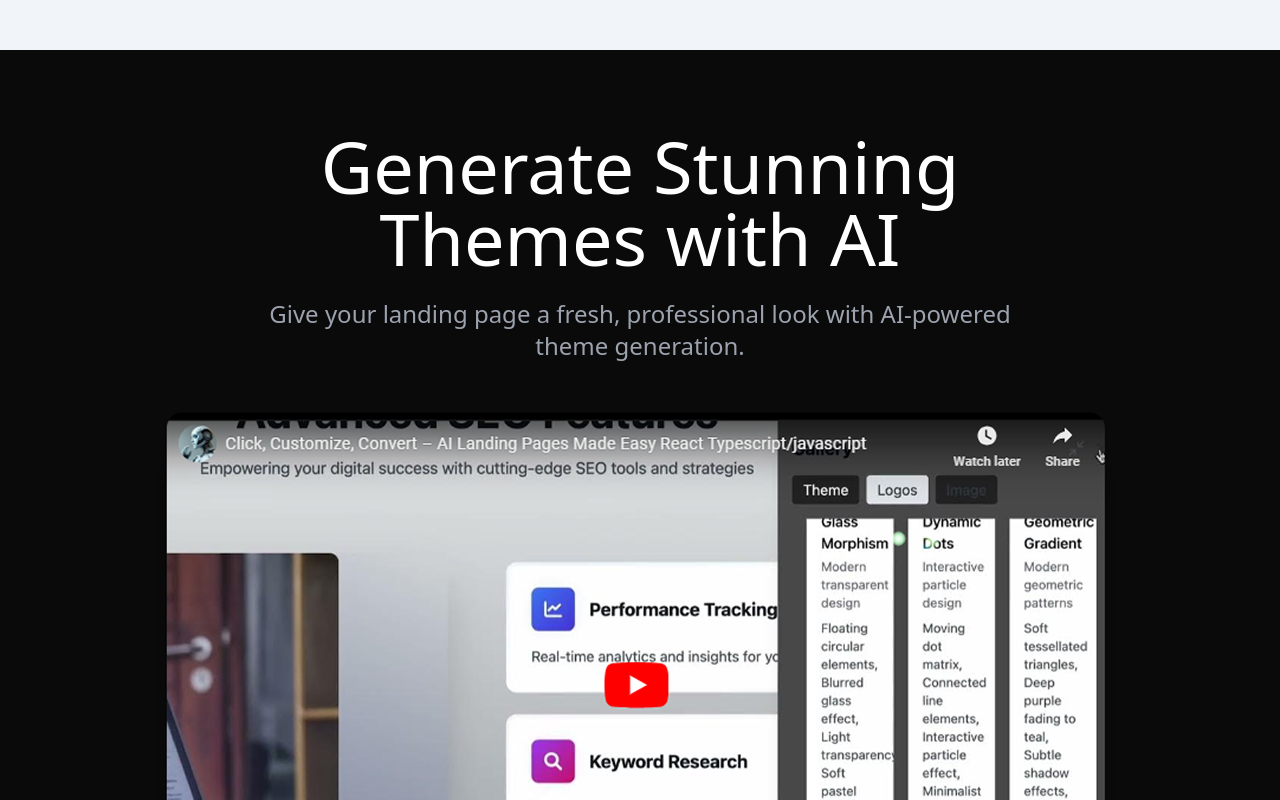
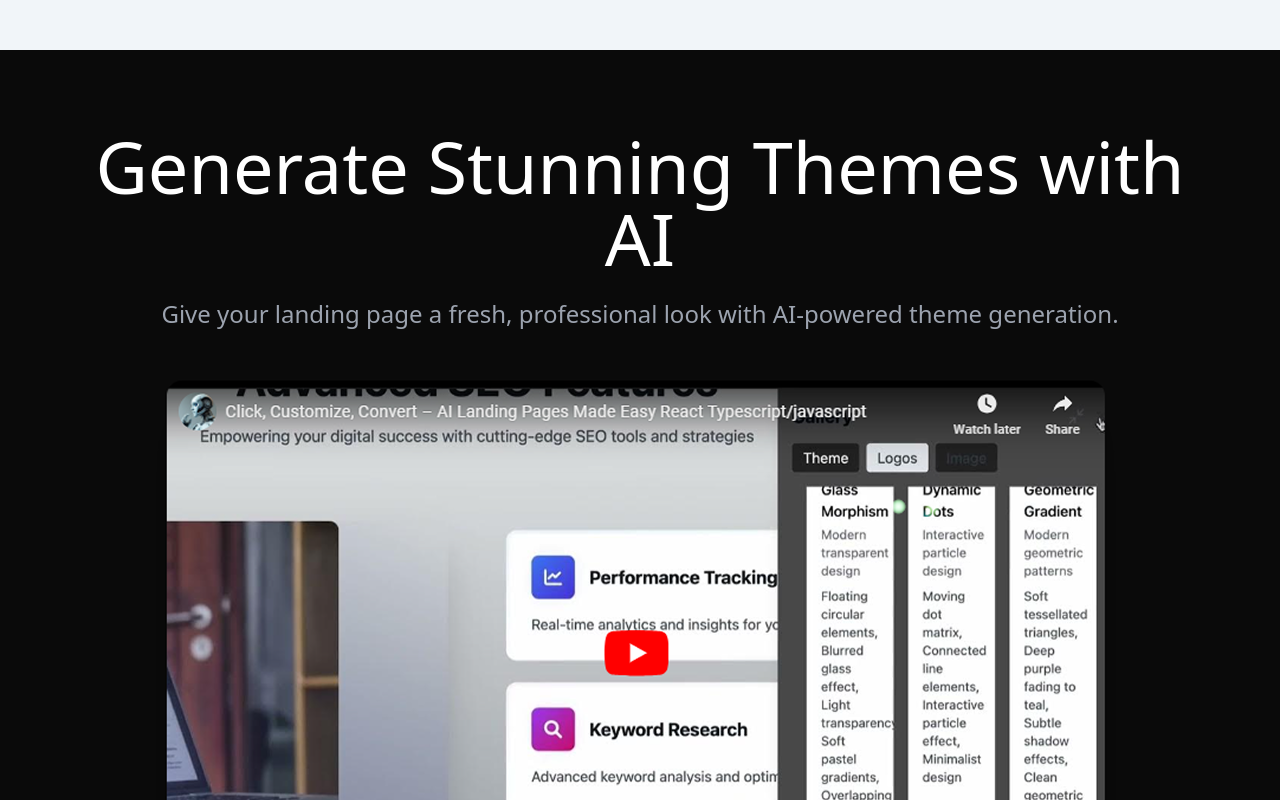
Before and after one commit to KMV531/ai-saas-landing-page, a Next.js app: page / in a window 1280 px wide. Shown: the part 7860-8660 px from the top of the page. Built offline with nearby package versions, Linux system fonts and the light colour scheme; no server answers.

Commit message:
Responsiveness

```diff
--- a/src/sections/FAQ.jsx
+++ b/src/sections/FAQ.jsx
@@ -29,7 +29,7 @@ const FAQSection = () => {
       <Accordion
         type="single"
         collapsible
-        className="max-w-6xl mx-auto text-white p-20"
+        className="max-w-6xl mx-auto text-white px-5 py-10 sm:px-10 sm:py-14 md:px-16 md:py-20"
       >
         {[
           {
--- a/src/sections/Footer.jsx
+++ b/src/sections/Footer.jsx
@@ -67,7 +67,7 @@ const Footer = () => {
                 },
               },
             ].map(({ title, items, extraItem }, i) => (
-              <div key={title} className="flex flex-col space-y-3">
+              <div key={title} className="flex flex-col space-y-3 w-max">
                 <h1 className="text-white font-semibold text-xl">{title}</h1>
                 {items.map((item) => (
                   <p
--- a/src/sections/Tuto.jsx
+++ b/src/sections/Tuto.jsx
@@ -7,7 +7,7 @@ const TutoSection = () => {
   return (
     <section className="container mx-auto px-5 lg:px-0 pt-16 md:pt-20">
       {/* Heading */}
-      <div className="flex flex-col items-center justify-center max-w-3xl mx-auto text-center space-y-6">
+      <div className="flex flex-col items-center justify-center max-w-6xl mx-auto text-center space-y-6">
         <h1
           className="text-white font-extralight text-3xl md:text-5xl lg:text-7xl"
           data-aos="fade-up"
```
